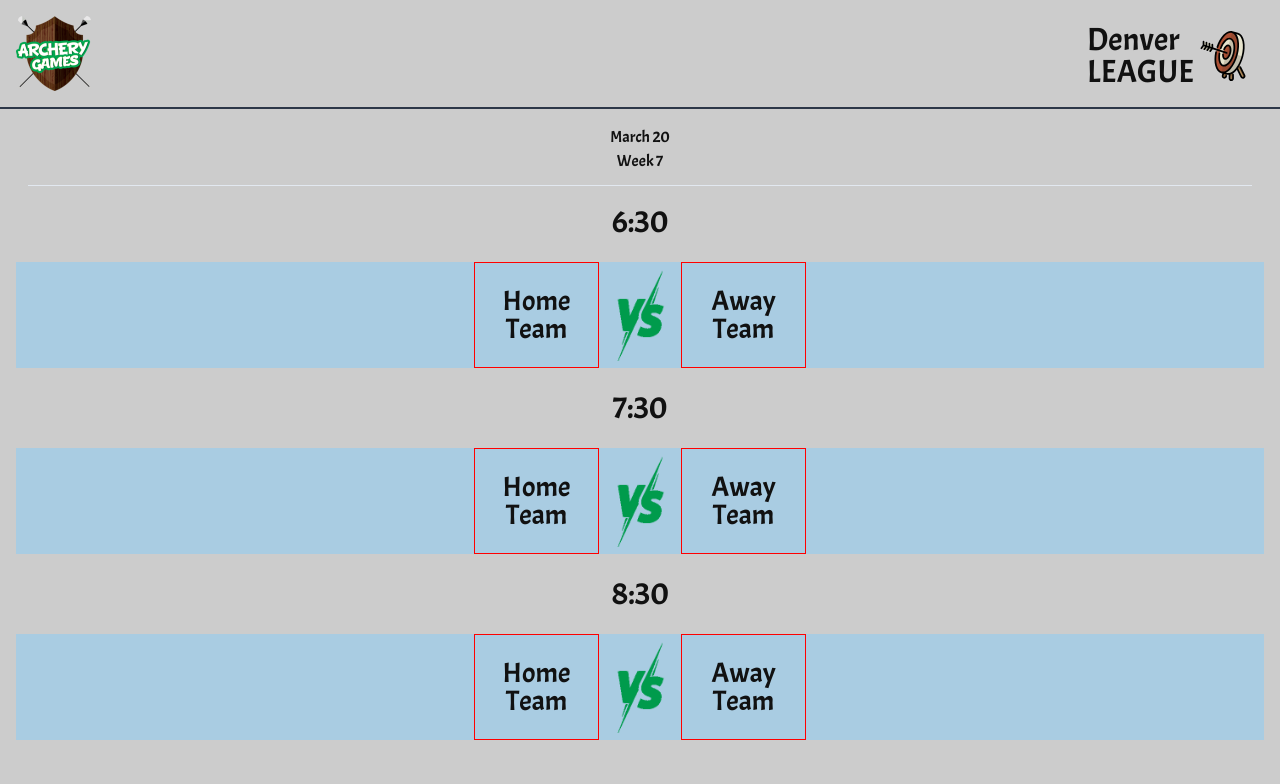
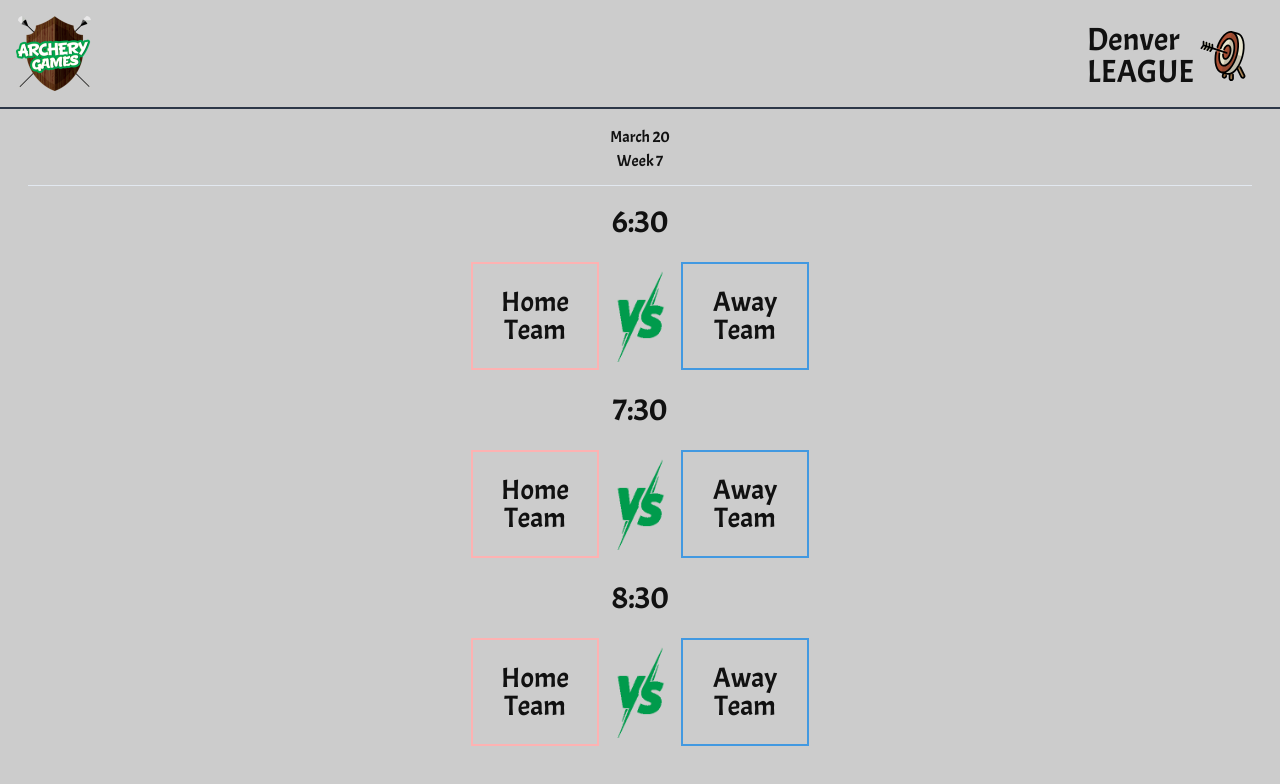
Before and after one commit to Ecksi/archery-games, a Vue app in the folder client/: page /schedule in a window 1280 px wide. Shown: the top 784 px of the page. Built offline with nearby package versions, Linux system fonts and the light colour scheme.

Commit message:
Convert match-info styles into tailwind

```diff
--- a/client/src/components/atoms/MatchInfo.vue
+++ b/client/src/components/atoms/MatchInfo.vue
@@ -1,10 +1,10 @@
 <template>
   <div>
-    <h2 class="time">{{ startTime }}</h2>
-    <section class="match bg-color">
-      <h2 class="team-a">{{ homeTeam }}</h2>
-      <img src="../../assets/img/versus.png" alt="" height=50 width=50>
-      <h2 class="team-a">{{ awayTeam }}</h2>
+    <h2 class="text-center text-4xl">{{ startTime }}</h2>
+    <section class="flex justify-center my-4 mx-0 text-center">
+      <h2 class="w-32 h-full p-6 text-3xl leading-none cursor-pointer border-solid border-2 border-red-300">{{ homeTeam }}</h2>
+      <img class="my-auto mx-4" src="../../assets/img/versus.png" alt="" height=50 width=50>
+      <h2 class="w-32 h-full p-6 text-3xl leading-none cursor-pointer border-solid border-2 border-blue-500">{{ awayTeam }}</h2>
     </section>
   </div>
 </template>
@@ -30,37 +30,8 @@
 </script>
 
 <style scoped>
-  .time {
-    font-size: 32px;
-    text-align: center;
-  }
-
-  .match {
-    display: flex;
-    justify-content: center;
-    margin: 16px 0;
-    text-align: center;
-  }
-
   /* pull team color, create gradient off that */
   .bg-color {
     background-color: rgba(135, 206, 250, 0.5);
   }
-
-  section h2 {
-    width: 125px;
-    font-size: 28px;
-    line-height: 1;
-  }
-
-  section img {
-    margin: auto 16px;
-  }
-
-  .team-a, .team-b {
-    border: 1px solid red;
-    height: 100%;
-    padding: 24px;
-    cursor: pointer;
-  }
 </style>
```
